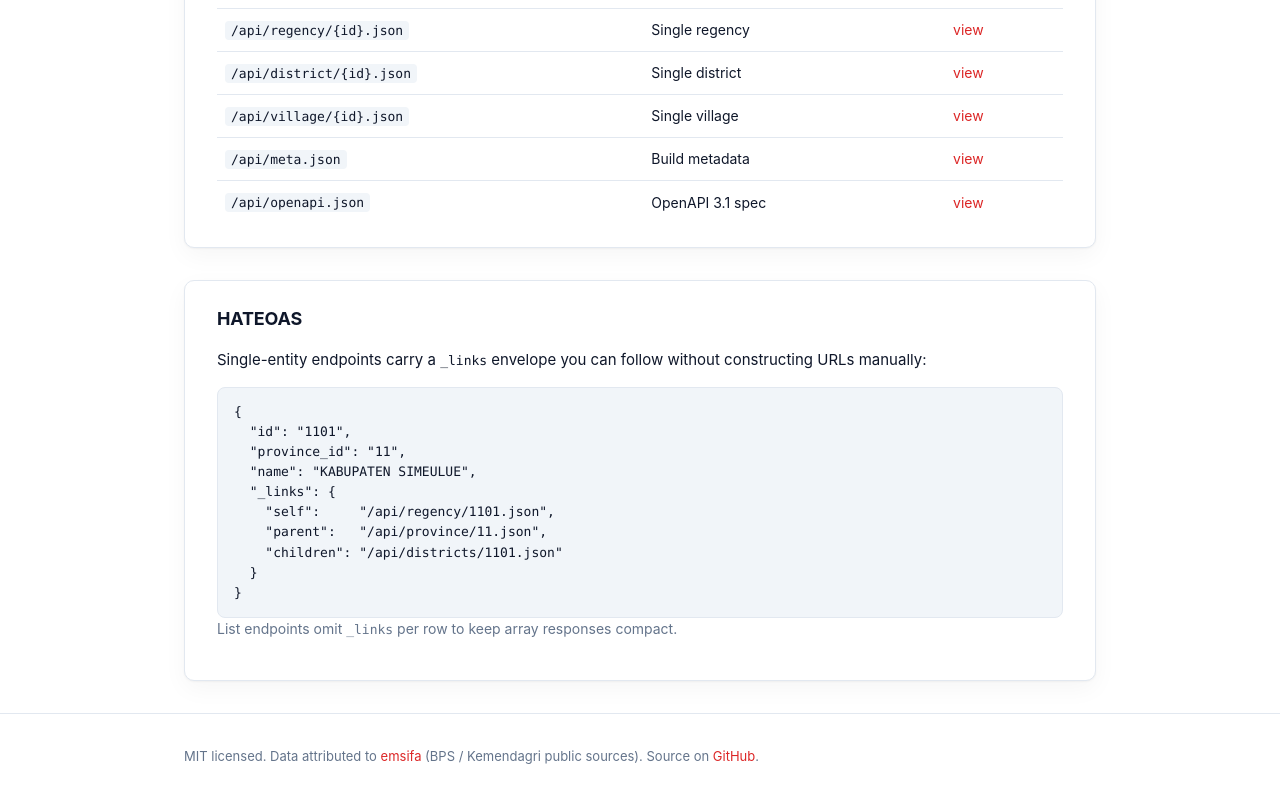
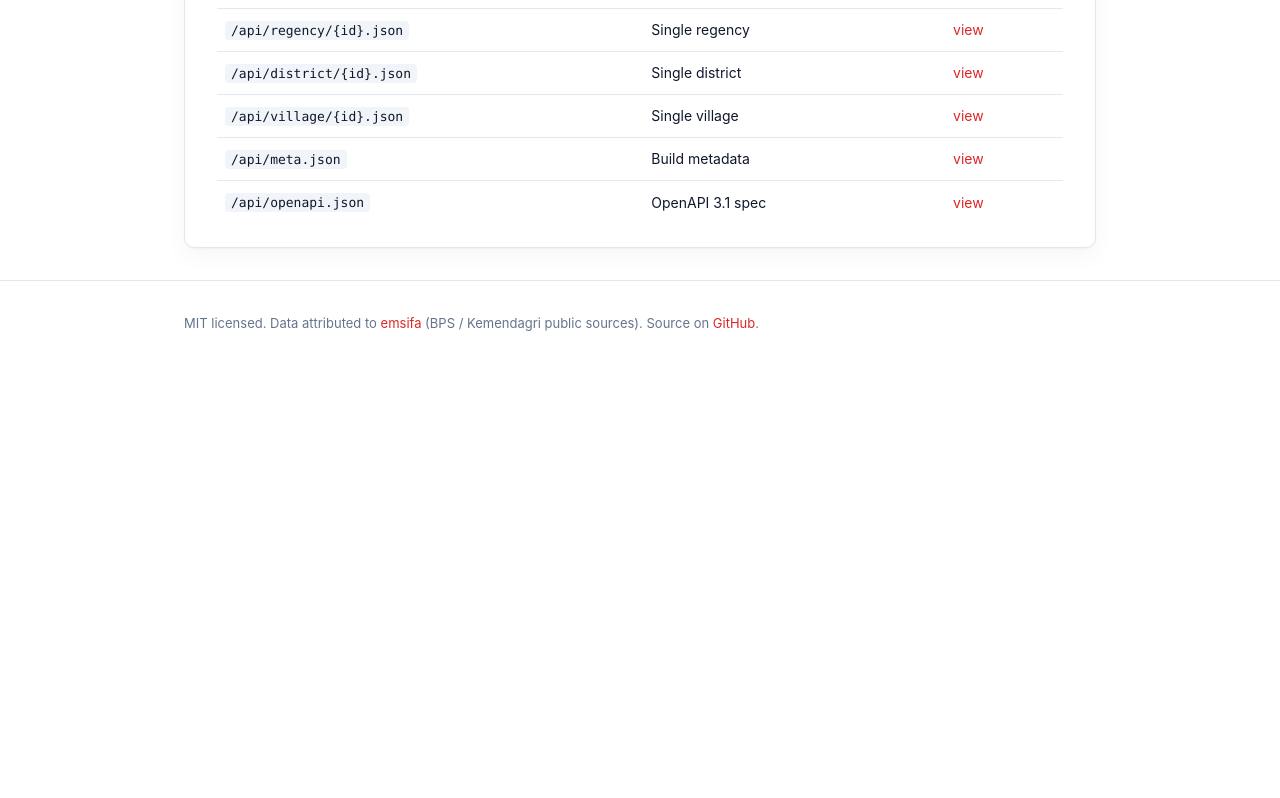
Before and after one commit to dnahilman/region.id, a plain HTML site: page web/index.html in a window 1280 px wide. Shown: the part 1081-1879 px from the top of the page. After the commit the page ends 1447 px from the top, so only its background shows below. Drawn offline with Linux system fonts and the light colour scheme; no server answers.

Commit message:
remove: HATEOAS

```diff
--- a/web/index.html
+++ b/web/index.html
@@ -86,23 +86,6 @@
       </tbody>
     </table>
   </section>
-
-  <section class="card">
-    <h2>HATEOAS</h2>
-    <p>Single-entity endpoints carry a <code>_links</code> envelope you can follow without constructing URLs manually:</p>
-<pre class="code"><code>{
-  "id": "1101",
-  "province_id": "11",
-  "name": "KABUPATEN SIMEULUE",
-  "_links": {
-    "self":     "/api/regency/1101.json",
-    "parent":   "/api/province/11.json",
-    "children": "/api/districts/1101.json"
-  }
-}</code></pre>
-    <p class="sub">List endpoints omit <code>_links</code> per row to keep array responses compact.</p>
-  </section>
-
 </main>
 
 <footer>
```
